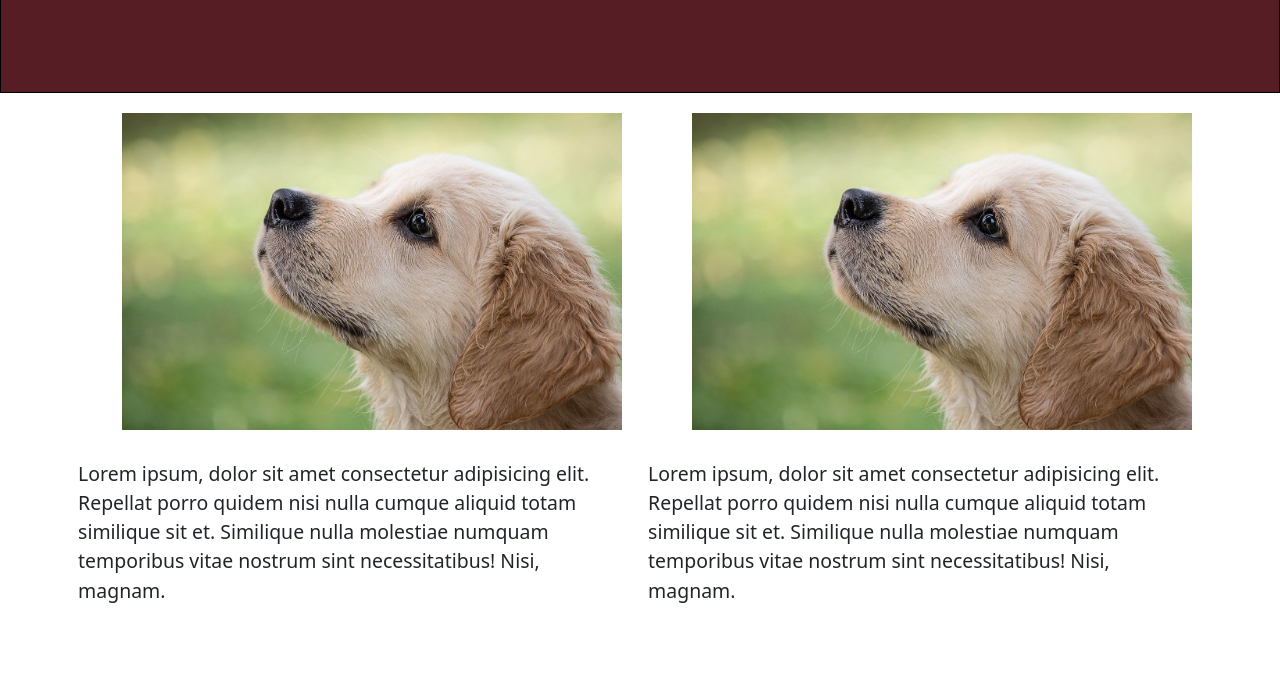
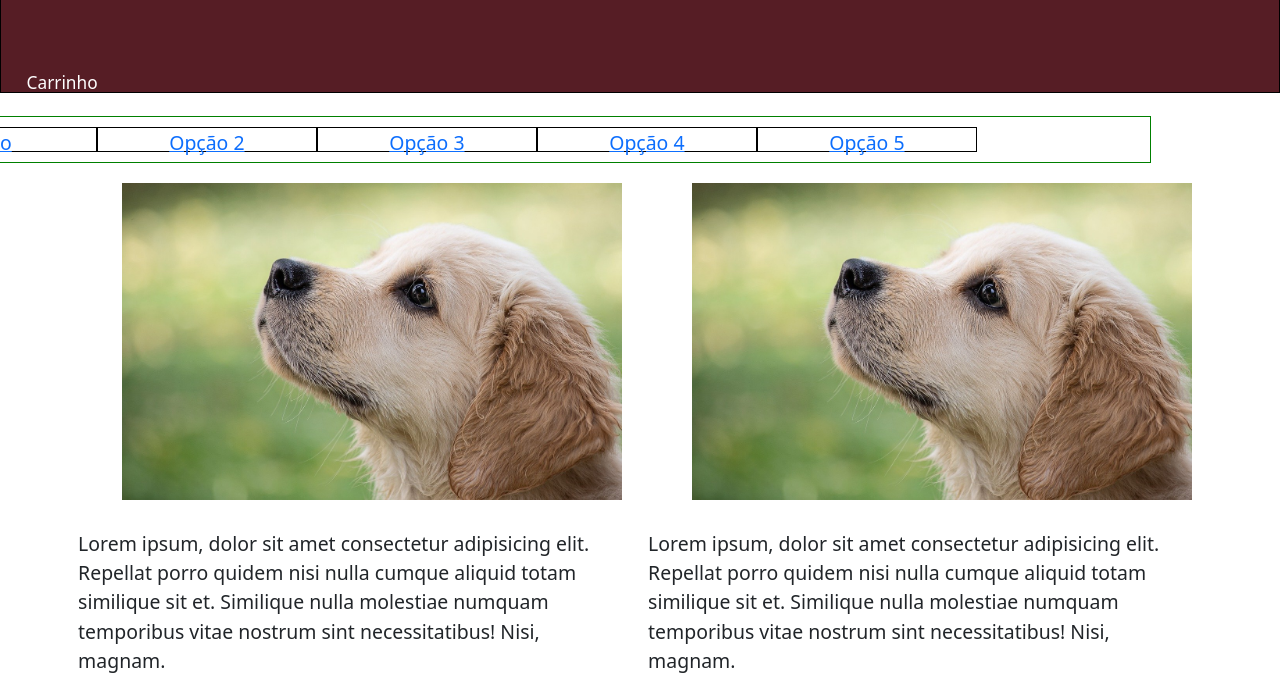
Before and after one commit to ArthurOliveiraTeles/SeuPet, a plain HTML site: page index.html in a window 1280 px wide. Shown: the part 123-800 px from the top of the page. Drawn offline with nearby package versions, Linux system fonts and the light colour scheme.

Commit message:
Adição das opções

```diff
--- a/index.html
+++ b/index.html
@@ -25,6 +25,18 @@
             </nav>
 
             <div id="loginUsuario">Entre ou cadastre-se</div>
+
+            <div id="carrinho">Carrinho</div>
+
+            <div id="menu">
+                <ul id="areaMenu">
+                    <li class="opcoes"><a class="textOpc" href="index.html">Início</a></li>
+                    <li class="opcoes"><a class="textOpc" href="sobre.html">Opção 2</a></li>
+                    <li class="opcoes"><a class="textOpc" href="info.html">Opção 3</a></li>
+                    <li class="opcoes"><a class="textOpc" href="info.html">Opção 4</a></li>
+                    <li class="opcoes"><a class="textOpc" href="info.html">Opção 5</a></li>
+                </ul>
+            </div>
 
         </div>
     </header>
--- a/style.css
+++ b/style.css
@@ -58,7 +58,38 @@ main {
     margin-left: 8%;
 }
 
+#carrinho {
+    margin-top: 7.0rem;
+    float: left;
+    margin-left: 2%;
+    font-size: 1.6rem;
+    color: white;
+}
 
+#menu {
+    float: right;
+    border: 1px solid green;
+    width: 1500px;
+    margin-right: 10%;
+    margin-top: 20px;
+
+}
+
+#areaMenu {
+    margin-left: 15%;
+    list-style: none;
+    padding: 0px;
+}
+
+.opcoes {
+    width: 220px; /* ~(1024/3) */
+    height: 25px;
+    text-align: center;
+    border: 1px solid black;
+    float: left;
+    margin-bottom: 10px;
+    margin-top: 10px;
+}
 
 .limpar {
     clear: both;
```
